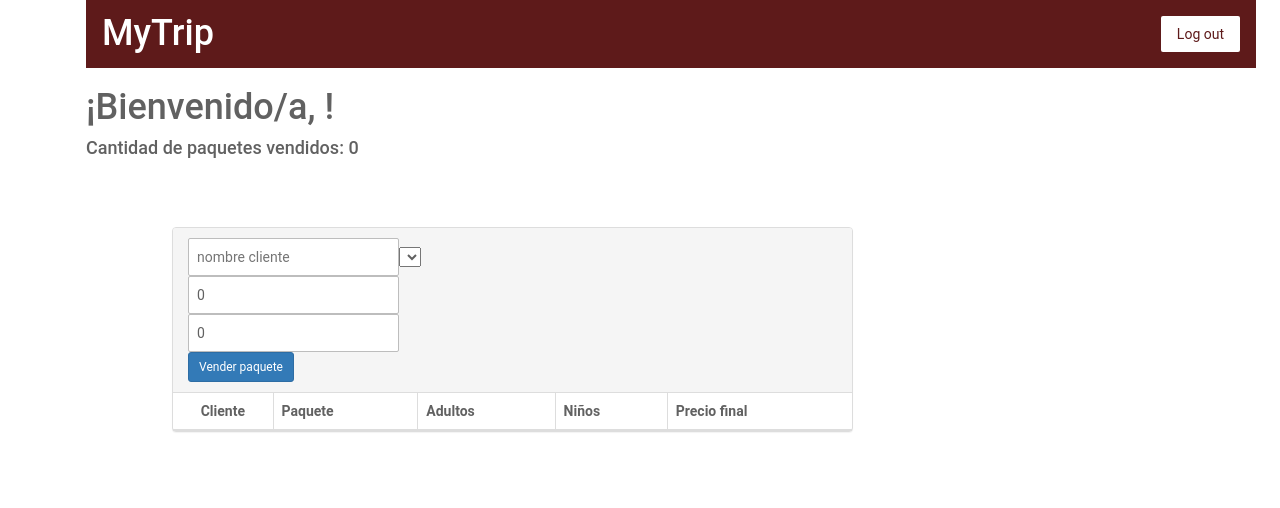
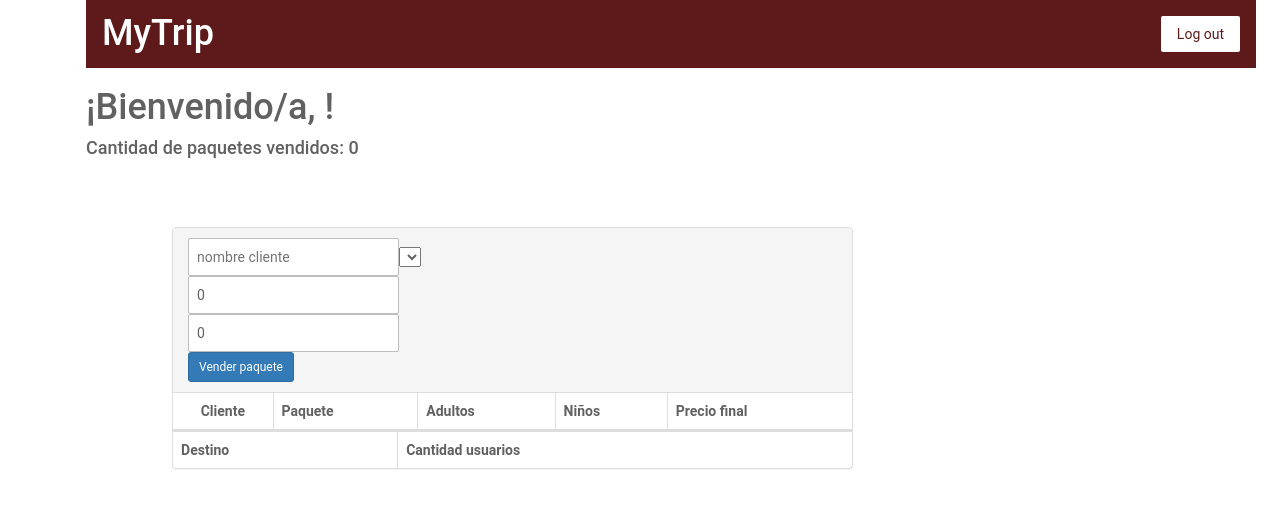
Before and after one commit to valezim/angular-ja2021, an Angular app: page /dashboard in a window 1280 px wide. Shown: the top 508 px of the page. Built offline with nearby package versions, Linux system fonts and the light colour scheme.

Commit message:
2 files modified

```diff
--- a/src/app/components/dashboard/dashboard.component.html
+++ b/src/app/components/dashboard/dashboard.component.html
@@ -112,6 +112,20 @@
             </div>
 ---------->
         </div>
+        <table class="table table-striped table-bordered table-list">
+          <thead>
+            <tr>
+              <th>Destino</th>
+              <th>Cantidad usuarios</th>
+            </tr>
+          </thead>
+          <tbody>
+            <tr *ngFor="let paquete of paquetes">
+              <td align="center">{{ paquete.nombre }}</td>
+              <td>{{ obtenerCantidadUsuariosDeDestino(paquete.id) }}</td>
+            </tr>
+          </tbody>
+        </table>
       </div>
     </div>
   </div>
--- a/src/app/components/dashboard/dashboard.component.ts
+++ b/src/app/components/dashboard/dashboard.component.ts
@@ -145,4 +145,18 @@ export class DashboardComponent implements OnInit {
     const paquete = this.paquetes?.find((paq) => paq?.id === id);
     return paquete;
   }
+
+  /*Listar en una tabla todos los destinos y la cantidad total de usuarios
+que viajan a ese destino (sumados adultos y niños).*/
+  obtenerCantidadUsuariosDeDestino(idPaquete: any) {
+    let cantidadUsuarios = 0;
+    const ventasDePaquete = this.ventas?.filter(
+      (vent) => vent?.id_paquete === idPaquete
+    );
+    ventasDePaquete?.forEach(
+      (vent) =>
+        (cantidadUsuarios += vent.cantidad_mayores + vent.cantidad_menores)
+    );
+    return cantidadUsuarios;
+  }
 }
```
